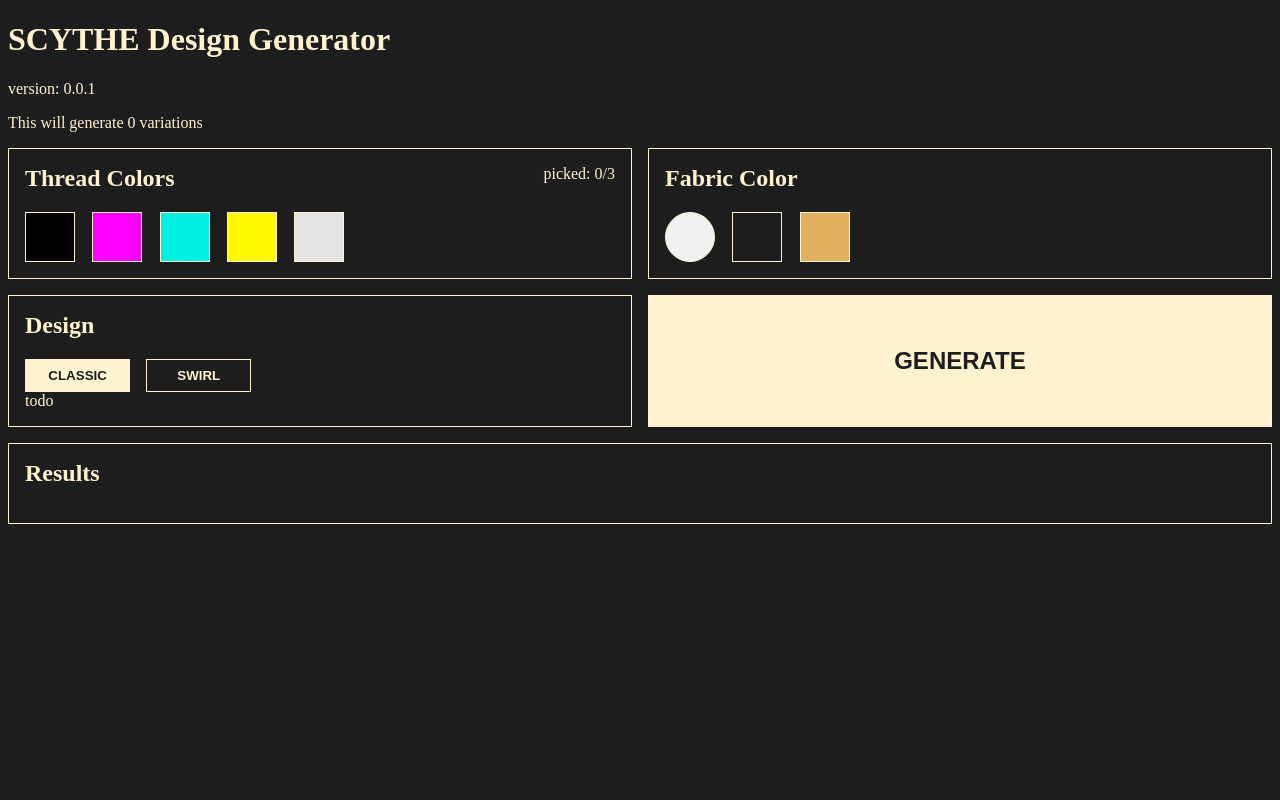
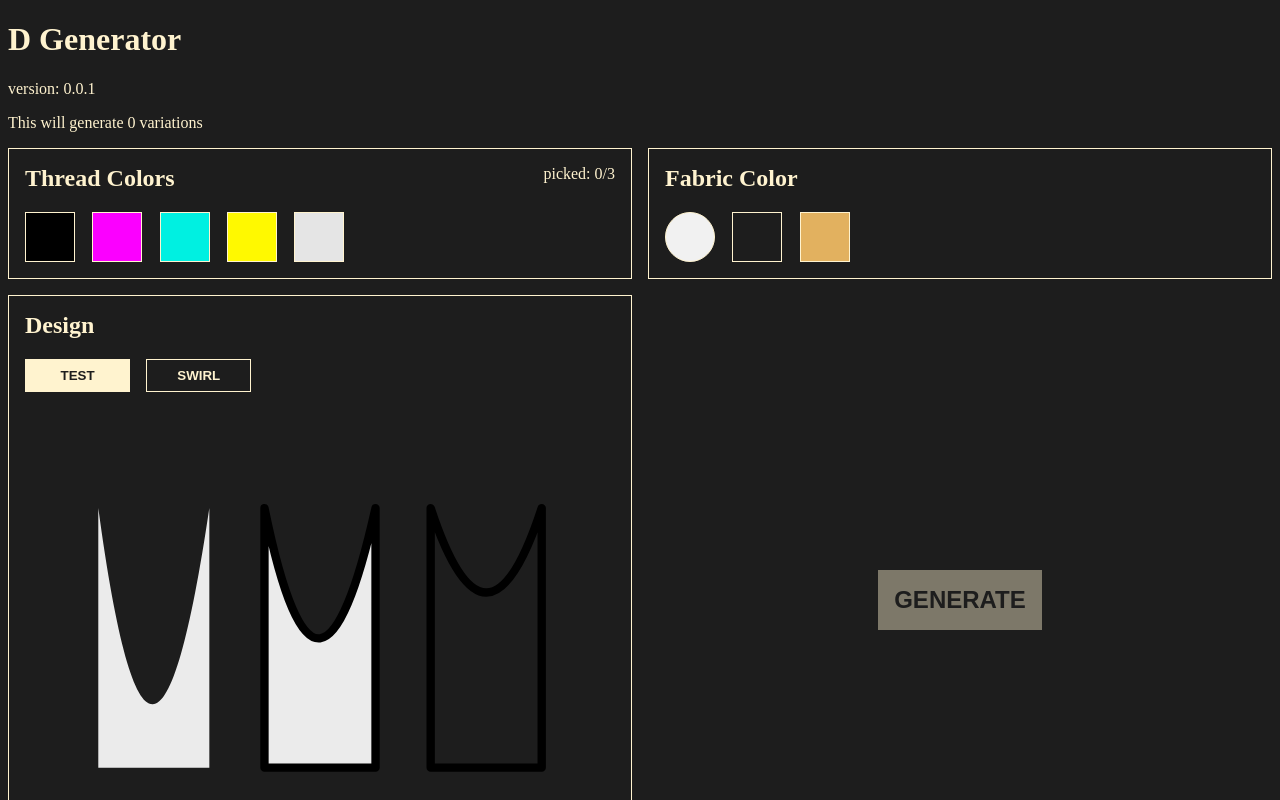
Before and after one commit to erevanayen/scythe-colors, a SvelteKit app: page / in a window 1280 px wide. Shown: the top 800 px of the page. Built offline with nearby package versions, Linux system fonts and the light colour scheme.

Commit message:
feat: loading SVGs
properly loading designs as SVG along with their paths

```diff
--- a/src/routes/+page.svelte
+++ b/src/routes/+page.svelte
@@ -1,4 +1,9 @@
 <script lang="ts">
+	import { onMount } from 'svelte';
+
+	import designSwirl from '$lib/assets/pattern-noise.svg?raw';
+	import designTest from '$lib/assets/pattern-test.svg?raw';
+
 	type Color = {
 		hex: string;
 		picked: boolean;
@@ -6,13 +11,16 @@
 
 	type Design = {
 		name: string;
-		svg: string;
+		svg: HTMLElement | null;
+		svgUrl: string;
 		picked: boolean;
+		allPaths?: SVGPathElement[];
+		pathsWithFill?: SVGPathElement[];
+		pathsWithOutline?: SVGPathElement[];
 	};
 
 	const version = '0.0.1';
 	const threadColorCap = 3;
-	let pickedColors = 0;
 
 	let threadColors: Color[] = [
 		{ hex: '#000000', picked: false },
@@ -29,15 +37,69 @@
 
 	let designs: Design[] = [
 		{
-			name: 'classic',
-			svg: `todo`,
+			name: 'test',
+			svg: null,
+			svgUrl: designTest,
 			picked: true
 		},
-		{ name: 'swirl', svg: 'TODO ', picked: false }
+		{ name: 'swirl', svg: null, svgUrl: designSwirl, picked: false }
 	];
-	$: pickedDesign = designs[0];
+	let pickedDesign = designs[0];
+	let initFlag = false;
 
-	$: varAmount = pickedColors; // ** (pathsWithFill.length + pathsWithOutline.length);
+	let pickedColors = 0;
+	let totalPaths = 0; // pathsWithFill + pathsWithOutline
+	$: varAmount = pickedColors ** totalPaths;
+
+	onMount(() => {
+		// initialize all designs with the svg element
+		designs.forEach((design) => {
+			design.svg = parseSvg(design.svgUrl);
+
+			// process the svg and separate the paths
+			separatePaths(design);
+		});
+
+		// set the first design as picked
+		pickDesign(designs[0]);
+
+		// allow rendering of designs and buttons
+		initFlag = true;
+	});
+
+	// creates a svg element from a string
+	function parseSvg(svg: string): HTMLElement {
+		const parser = new DOMParser();
+		const svgParsed = parser.parseFromString(svg, 'image/svg+xml').documentElement;
+
+		return svgParsed;
+	}
+
+	function pickDesign(design: Design) {
+		// set all designs to unpicked
+		designs.forEach((d) => (d.picked = false));
+
+		design.picked = true;
+		pickedDesign = design;
+		designs = [...designs];
+
+		// set the total amount of paths
+		if (design.pathsWithFill === undefined || design.pathsWithOutline === undefined) return;
+		totalPaths = design.pathsWithFill.length + design.pathsWithOutline.length;
+	}
+
+	function separatePaths(design: Design) {
+		if (design.svg === null) return;
+		// get all paths with fill and paths with outline
+		const allPaths = Array.from(design.svg.querySelectorAll('path'));
+		const pathsWithFill = allPaths.filter((path) => path.style.fill !== 'none');
+		const pathsWithOutline = allPaths.filter((path) => path.style.stroke);
+
+		// set the paths
+		design.allPaths = allPaths;
+		design.pathsWithFill = pathsWithFill;
+		design.pathsWithOutline = pathsWithOutline;
+	}
 
 	function clickThreadColor(color: Color) {
 		// if the color is already picked, remove it
@@ -73,18 +135,9 @@
 		color.picked = true;
 		fabricColors = [...fabricColors];
 	}
-
-	function clickDesignButton(design: Design) {
-		// unselect all other designs
-		designs.forEach((d) => (d.picked = false));
-
-		design.picked = true;
-		pickedDesign = design;
-		designs = [...designs];
-	}
 </script>
 
-<h1>SCYTHE Design Generator</h1>
+<h1>D Generator</h1>
 <p>version: {version}</p>
 <p>This will generate {varAmount} variations</p>
 
@@ -123,17 +176,20 @@
 		<h2>Design</h2>
 		<div class="design-pick">
 			{#each designs as design}
-				<button on:click={() => clickDesignButton(design)} class:active={design.picked}
+				<button on:click={() => pickDesign(design)} class:active={design.picked}
 					>{design.name.toUpperCase()}</button
 				>
 			{/each}
 		</div>
-		<div>
-			{pickedDesign.svg}
-		</div>
+		{#if initFlag}
+			<div>
+				{@html pickedDesign.svg?.outerHTML}
+			</div>
+		{/if}
 	</div>
-
-	<button id="generate">GENERATE</button>
+	<div class="button-tile">
+		<button id="generate" disabled={varAmount === 0}>GENERATE</button>
+	</div>
 </section>
 <div class="big-tile" id="results">
 	<h2>Results</h2>
@@ -214,6 +270,12 @@
 		font-weight: bold;
 	}
 
+	.button-tile {
+		display: flex;
+		justify-content: center;
+		align-items: center;
+	}
+
 	#generate {
 		padding: 1rem;
 		background-color: var(--col-cornsilk);
@@ -222,9 +284,13 @@
 		font-size: 1.5rem;
 		border: none;
 		box-sizing: border-box;
+
+		margin-top: 2rem;
+		margin-bottom: 2rem;
 	}
 
-	#generate:hover {
+	#generate:hover,
+	#generate:disabled {
 		background-color: var(--col-cornsilk-transp);
 	}
 
```
Also changed, not shown: src/lib/assets/pattern-noise.svg (added), src/lib/assets/pattern-test.svg (added).
